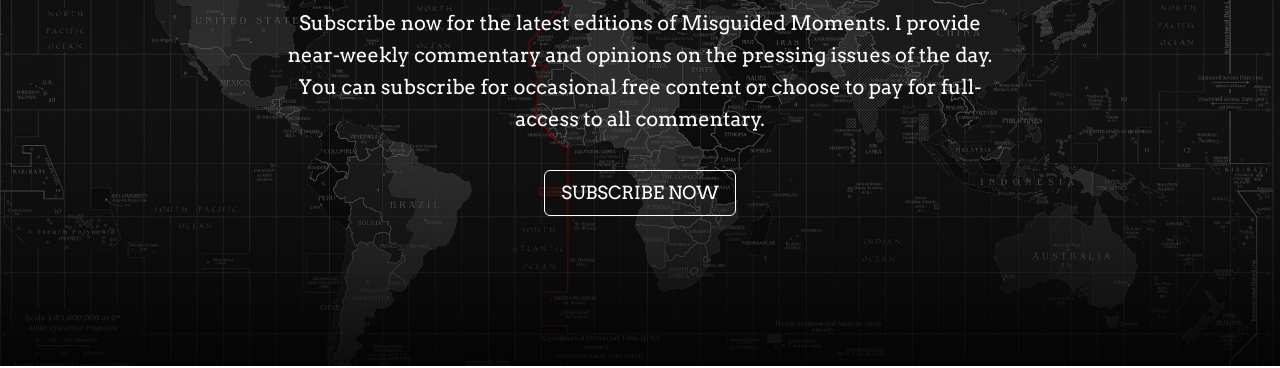
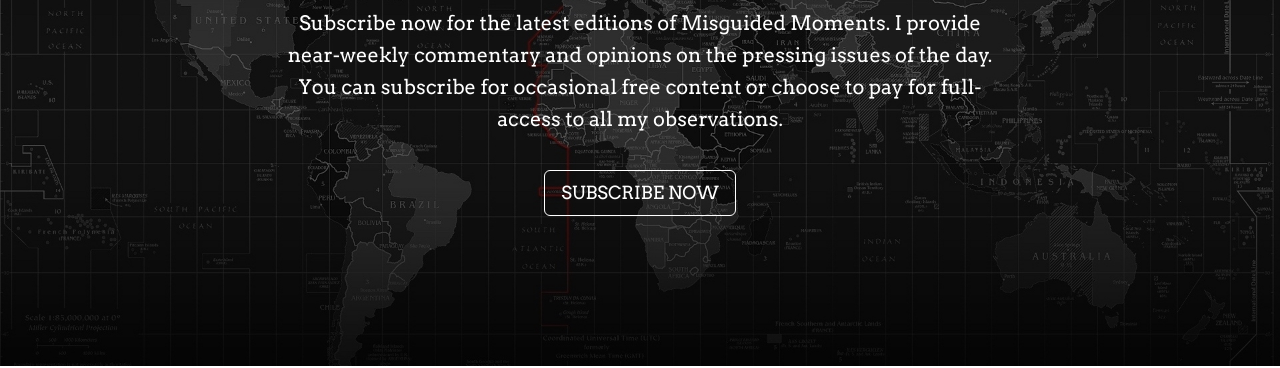
Before and after one commit to dustinwmooney/dustinmooney.website, a Jekyll site: the page built from index.html, in a window 1280 px wide and 900 px high, scrolled down 3394 px. Shown: the part 249-617 px from the top of the window. Built offline with Jekyll 4.4.1, drawn with Linux system fonts in a browser that asks for light colours; nearby versions of some CDN libraries.

Commit message:
Update download.html

```diff
--- a/_includes/download.html
+++ b/_includes/download.html
@@ -4,7 +4,7 @@
             <div class="container">
                 <div class="col-lg-8 col-lg-offset-2">
                     <h2>Misguided Moments</h2>
-                    <p><bold>Subscribe now for the latest editions of Misguided Moments. I provide near-weekly commentary and opinions on the pressing issues of the day. You can subscribe for occasional free content or choose to pay for full-access to all commentary.</bold></p>
+                    <p><bold>Subscribe now for the latest editions of Misguided Moments. I provide near-weekly commentary and opinions on the pressing issues of the day. You can subscribe for occasional free content or choose to pay for full-access to all my observations.</bold></p>
                     <a href="https://www.google.com" class="btn btn-default btn-lg" target="_blank">Subscribe Now</a>
                 </div>
             </div>
```
